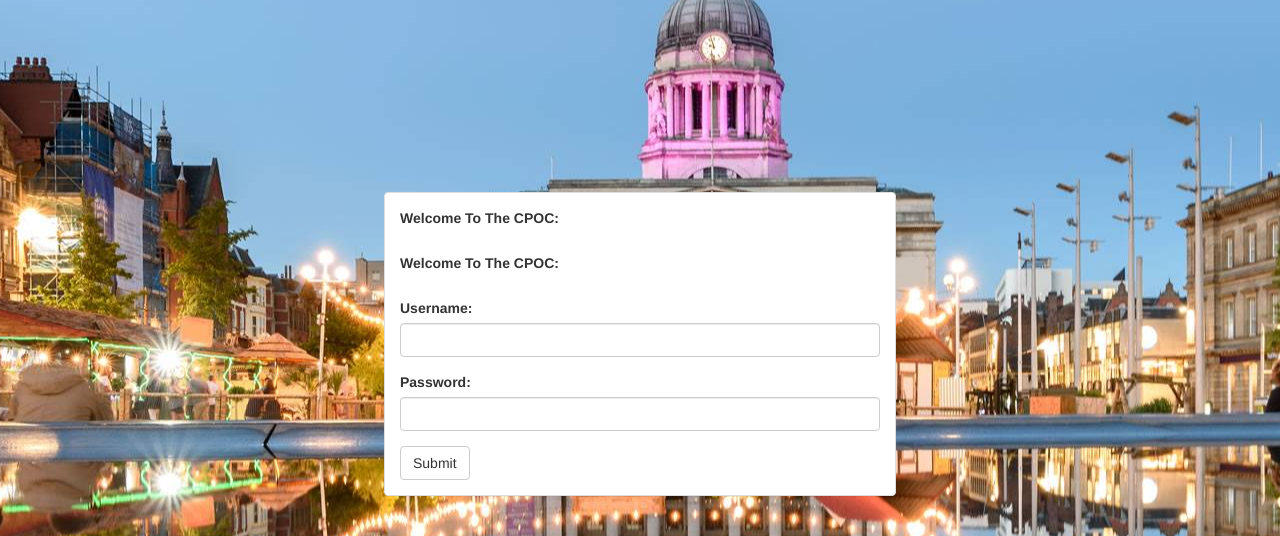
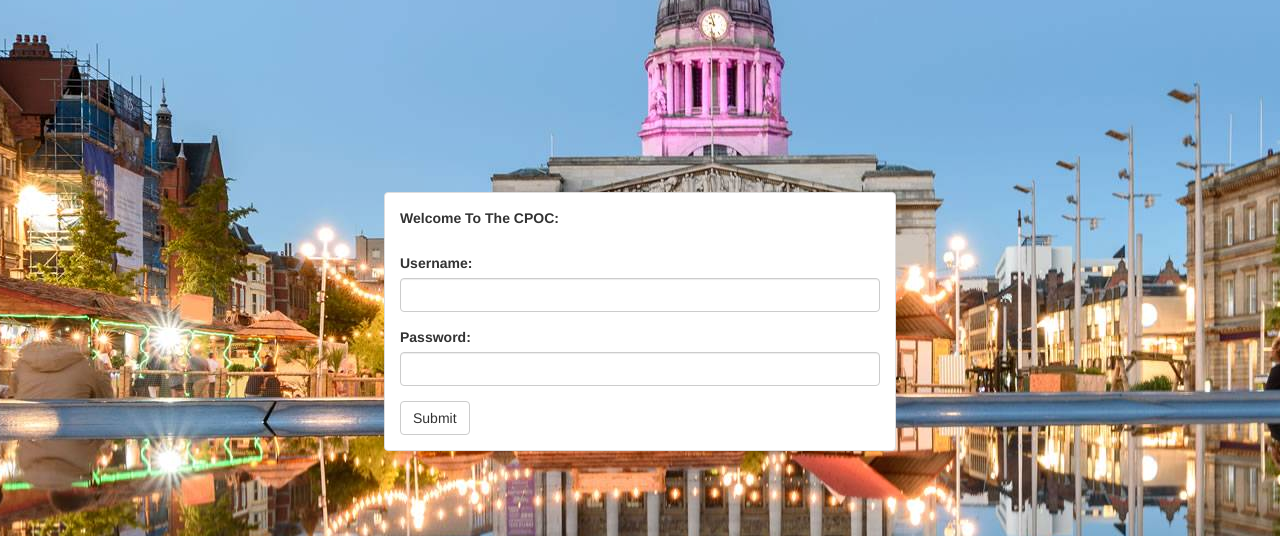
Before and after one commit to Edge720/PPM-Project, a Django app: page /events/login/ in a window 1280 px wide. Shown: the top 536 px of the page. Run offline with Django 3.2, Linux system fonts and the light colour scheme; some libraries are stand-ins or nearby versions.

Commit message:
fixed login

```diff
--- a/events/templates/events/login.html
+++ b/events/templates/events/login.html
@@ -25,9 +25,6 @@
 		    <br>
 		    <br>
             <div class="form-group">
-		<label style = "text-align: center;">Welcome To The CPOC:</label>
-		</br>
-		</br>
                 <label for="user">Username:</label>
                 <input type="text" class="form-control" id="user" name="user">
             </div>
```
